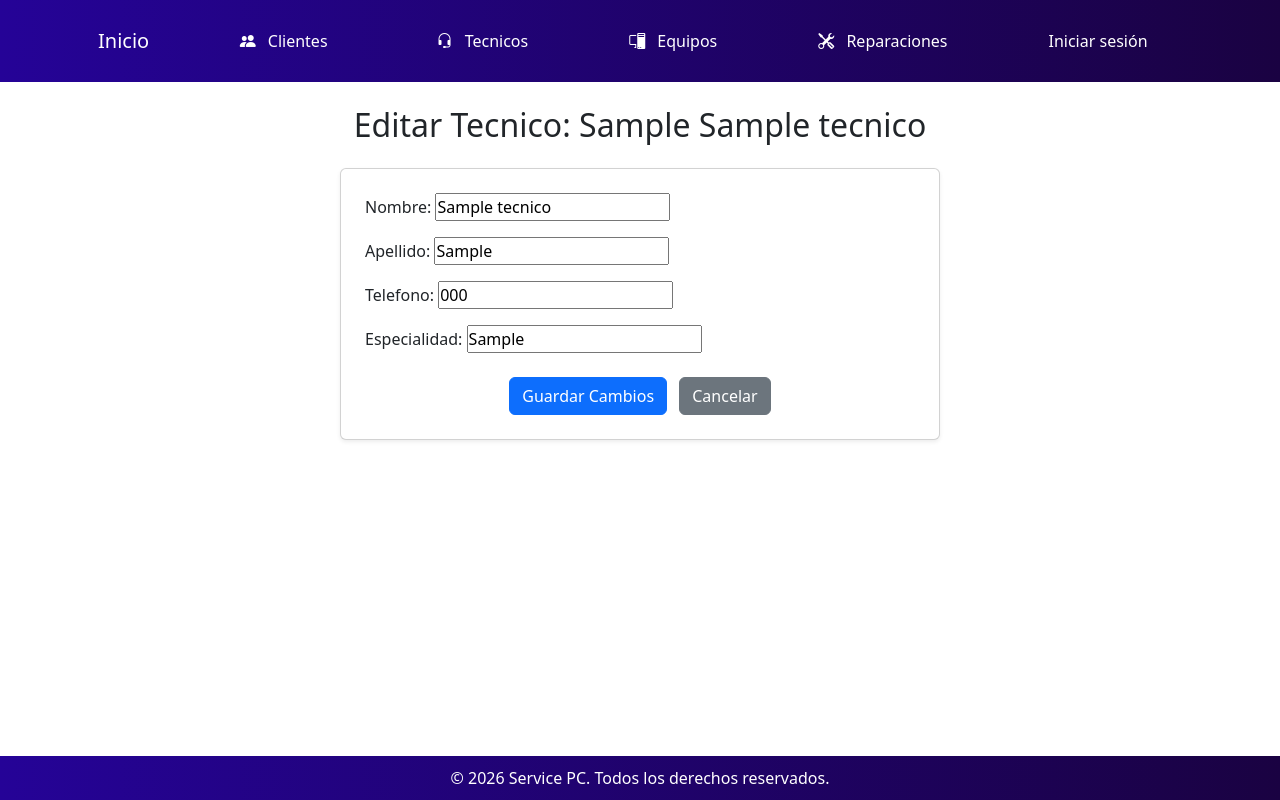
After one commit to Maurobocco2/PythonProyecto1, a Django app: page /tecnico/editar/1/ in a window 1280 px wide. The commit adds this page. Run offline with Django 5.2, Linux system fonts and the light colour scheme; tables that the repository leaves empty hold one stand-in row (values such as "Sample post"); some libraries are stand-ins or nearby versions.

Commit message:
eliminar y editar tecnico

```diff
--- a/Proyecto1/myapp/forms.py
+++ b/Proyecto1/myapp/forms.py
@@ -15,12 +15,11 @@ class ClientesFilter(forms.ModelForm):
 
 
 class TecnicosFormulario(forms.Form):
-        nombre = forms.CharField(max_length=100)
-        apellido = forms.CharField(max_length=100)
-        telefono = forms.CharField(max_length=20)
-        especialidad = forms.CharField(max_length=100)
-
+    nombre = forms.CharField(max_length=100, label="Nombre")
+    apellido = forms.CharField(max_length=100, label="Apellido")
+    telefono = forms.CharField(max_length=20, label= "Telefono")
+    especialidad = forms.CharField(max_length=100, label="Especialidad")
 class TecnicosFilter(forms.ModelForm):
      class Meta:
-          model = Tecnico
-          fields = ['nombre', 'apellido']
+        model = Tecnico
+        fields = ['nombre', 'apellido', 'telefono', 'especialidad']
--- a/Proyecto1/myapp/urls.py
+++ b/Proyecto1/myapp/urls.py
@@ -30,5 +30,7 @@ urlpatterns = [
     path('agregar_cliente/', views.agregar_cliente, name='agregar_cliente'),
     path('cliente/editar/<int:id>/', views.editar_cliente, name='editar_cliente'),
     path('cliente/eliminar/<int:id>/', views.eliminar_cliente, name='eliminar_cliente'),
-    path('agregar_tecnico', views.agregar_tecnico, name='agregar_tecnico')
+    path('agregar_tecnico', views.agregar_tecnico, name='agregar_tecnico'),
+    path('tecnico/editar/<int:id>/', views.editar_tecnico, name='editar_tecnico'),
+    path('tecnico/eliminar/<int:id>/', views.eliminar_tecnico, name='eliminar_tecnico'),
 ]
--- a/Proyecto1/myapp/views.py
+++ b/Proyecto1/myapp/views.py
@@ -1,6 +1,6 @@
 from django.shortcuts import render, redirect
 from .models import Cliente, Tecnico, Equipo, Reparacion
-from .forms import ClientesFormulario, ClientesFilter, TecnicosFormulario
+from .forms import ClientesFormulario, ClientesFilter, TecnicosFormulario, TecnicosFilter
 from django.db import models
 from django.shortcuts import get_object_or_404
 
@@ -107,3 +107,21 @@ def agregar_tecnico(request):
     else:
         form = TecnicosFormulario()
         return render(request, 'myapp/agregar_tecnico.html', {'form': form})
+
+def editar_tecnico(request, id):
+    tecnico = get_object_or_404(Tecnico, id=id)
+    if request.method == "POST":
+        form = TecnicosFilter(request.POST, instance=tecnico)
+        if form.is_valid():
+            form.save()
+            return redirect('myapp:tecnicos')
+    else:
+        form = TecnicosFilter(instance=tecnico)
+    return render(request, 'myapp/editar_tecnico.html', {'form': form, 'tecnico': tecnico})
+
+def eliminar_tecnico(request, id):
+    tecnico = get_object_or_404(Tecnico, id=id)
+    if request.method == 'POST':
+        tecnico.delete()
+        return redirect('myapp:tecnicos')
+    return render(request, 'myapp/tecnicos.html', {'tecnico': tecnico})
--- /dev/null
+++ b/Proyecto1/templates/myapp/editar_tecnico.html
@@ -0,0 +1,38 @@
+{% extends 'base.html' %}
+{% load widget_tweaks %}
+
+{% block title %}Editar Tecnico{% endblock %}
+
+{% block content %}
+
+<div class="container mt-4">
+
+    <h2 class="text-center mb-4">
+        Editar Tecnico: {{ tecnico.apellido }} {{ tecnico.nombre }}
+    </h2>
+
+    <div class="card shadow-sm p-4 mx-auto" style="max-width: 600px;">
+
+        <form method="POST">
+
+            {% csrf_token %}
+
+            {{ form.as_p }}
+
+            <div class="text-center mt-4">
+                <button type="submit" class="btn btn-primary">
+                    Guardar Cambios
+                </button>
+
+                <a href="{% url 'myapp:tecnicos' %}" class="btn btn-secondary ms-2">
+                    Cancelar
+                </a>
+            </div>
+
+        </form>
+
+    </div>
+
+</div>
+
+{% endblock %}
```
Also changed, not shown: Proyecto1/templates/myapp/agregar_tecnico.html (+4 -4 lines), Proyecto1/templates/myapp/tecnicos.html (+5 -3 lines).
